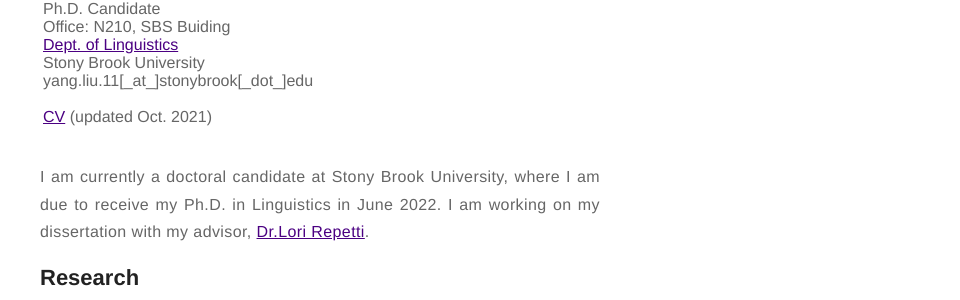
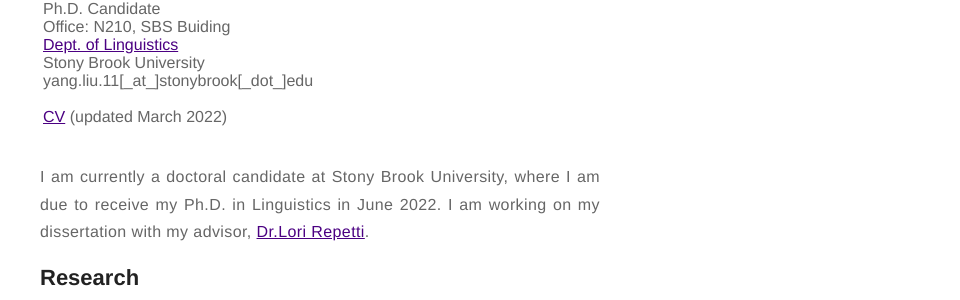
Before and after one commit to coglo/coglo.github.io, a Jekyll site: the page built from about.md, in a window 1280 px wide. Shown: the part 252-552 px from the top of the page, without its empty margins (320-1280 px from the left). Built offline with Jekyll 4.4.1, drawn with Linux system fonts in a browser that asks for light colours.

Commit message:
Update about.md

```diff
--- a/about.md
+++ b/about.md
@@ -15,7 +15,7 @@ layout: page
       Stony Brook University<BR>
      yang.liu.11[_at_]stonybrook[_dot_]edu<BR>
       <BR>
-       <A HREF="CV.pdf">CV</A> (updated Oct. 2021)
+       <A HREF="CV.pdf">CV</A> (updated March 2022)
       <br><br>
 
 </td><td>
```
